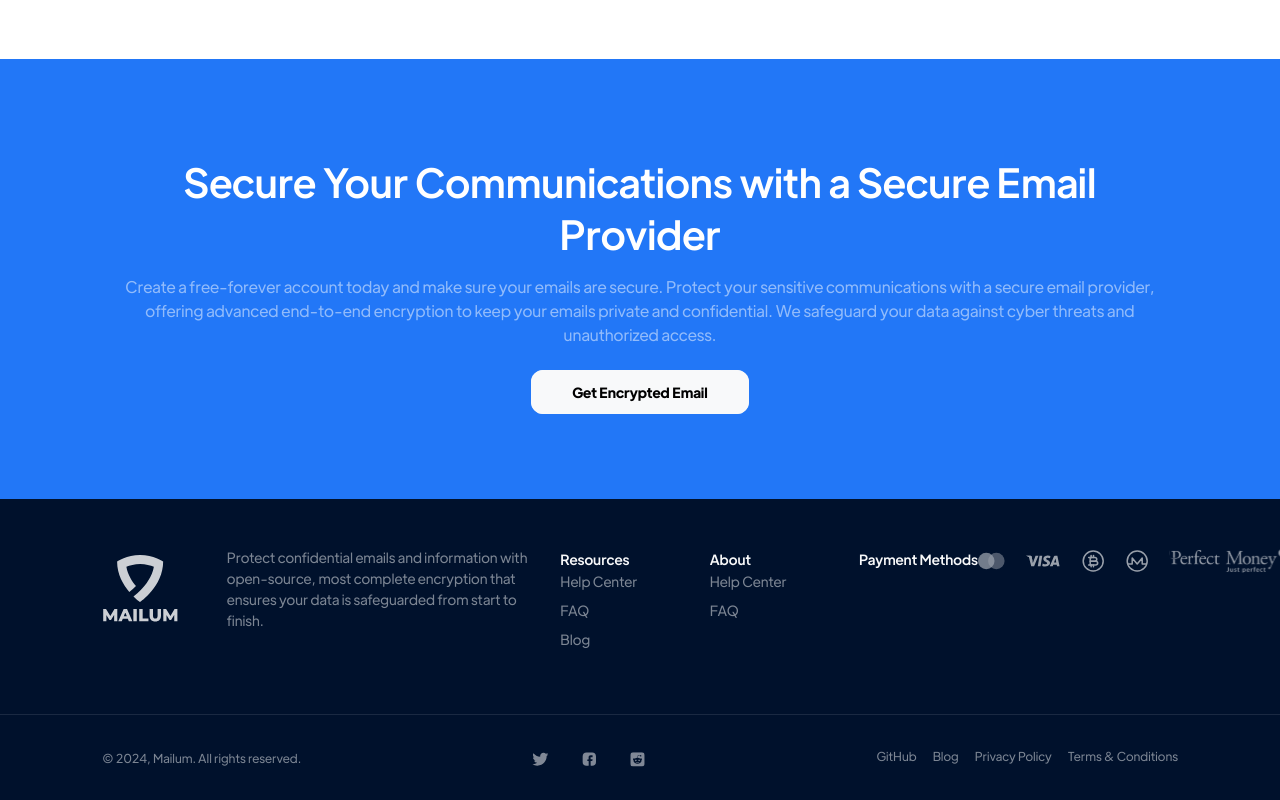
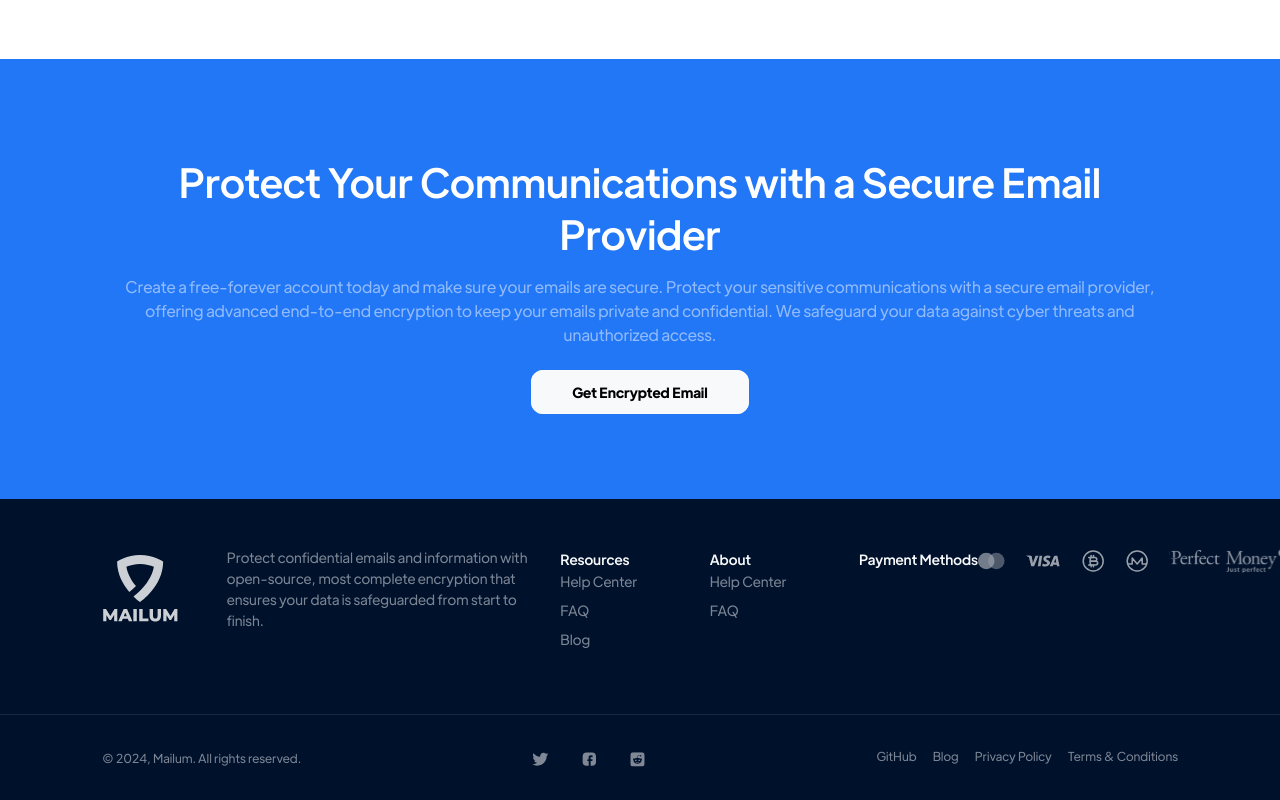
Before and after one commit to cyberfear-com/frontEnd, a React (Vite) app: page / in a window 1280 px wide. Shown: the part 5235-6035 px from the top of the page. Built offline with nearby package versions, Linux system fonts and the light colour scheme.

Commit message:
fixed wording3

```diff
--- a/src/pages/Home.jsx
+++ b/src/pages/Home.jsx
@@ -307,11 +307,11 @@ export default function Home() {
 
       <Banner className='bg-primary text-bg-primary text-center'>
         <h2 className='fw-medium d-none d-md-block'>
-          Secure Your Communications with a Secure Email Provider
+          Protect Your Communications with a Secure Email Provider
           {/*Sign up&nbsp;now to&nbsp;protect your online presence*/}
         </h2>
         <h2 className='d-md-none fw-medium'>
-          Secure Your Communications with a Secure Email Provider
+          Protect Your Communications with a Secure Email Provider
           {/*Sign up&nbsp;now to&nbsp;protect your online presence*/}
         </h2>
         <p className='opacity-50 mt-3 mb-4'>
```
